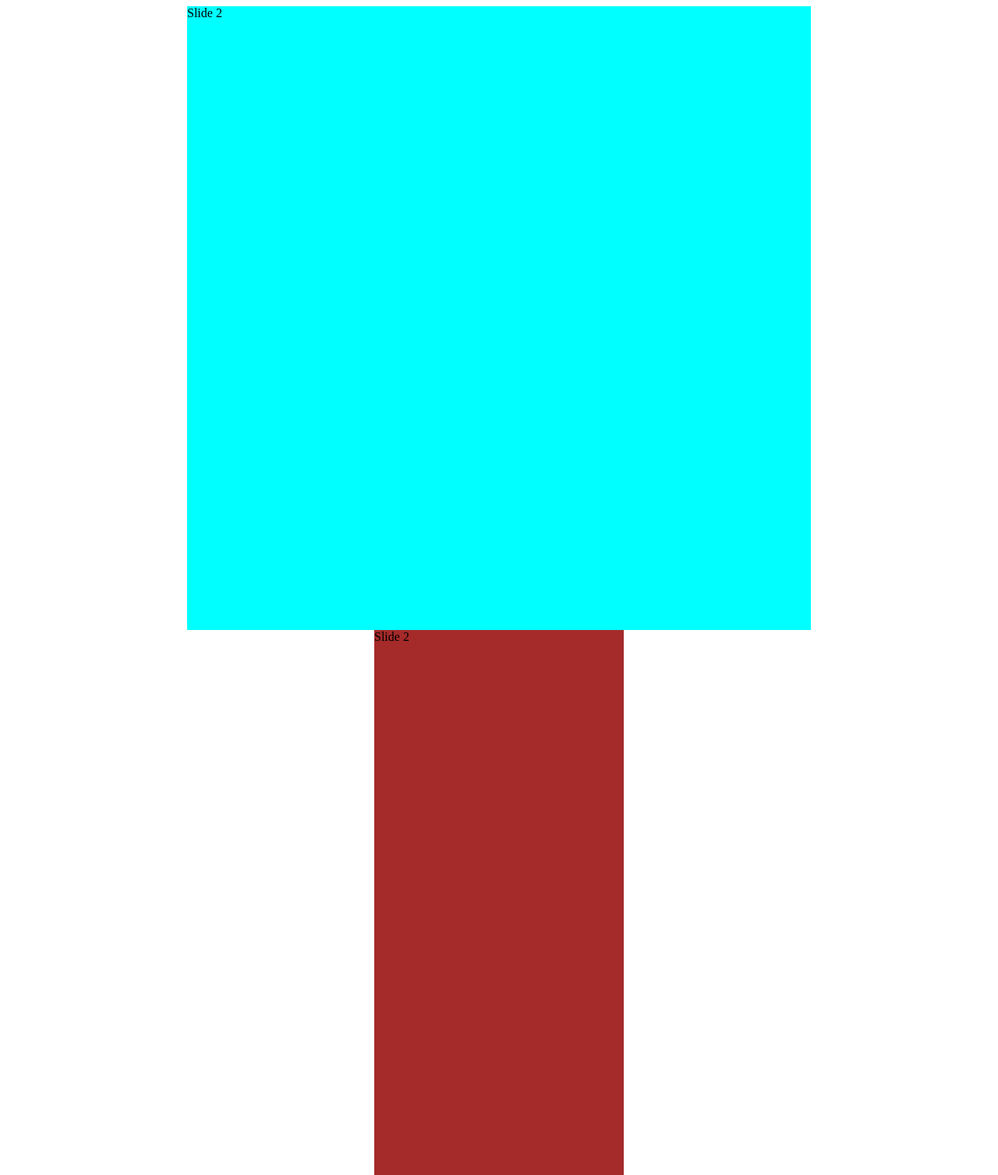
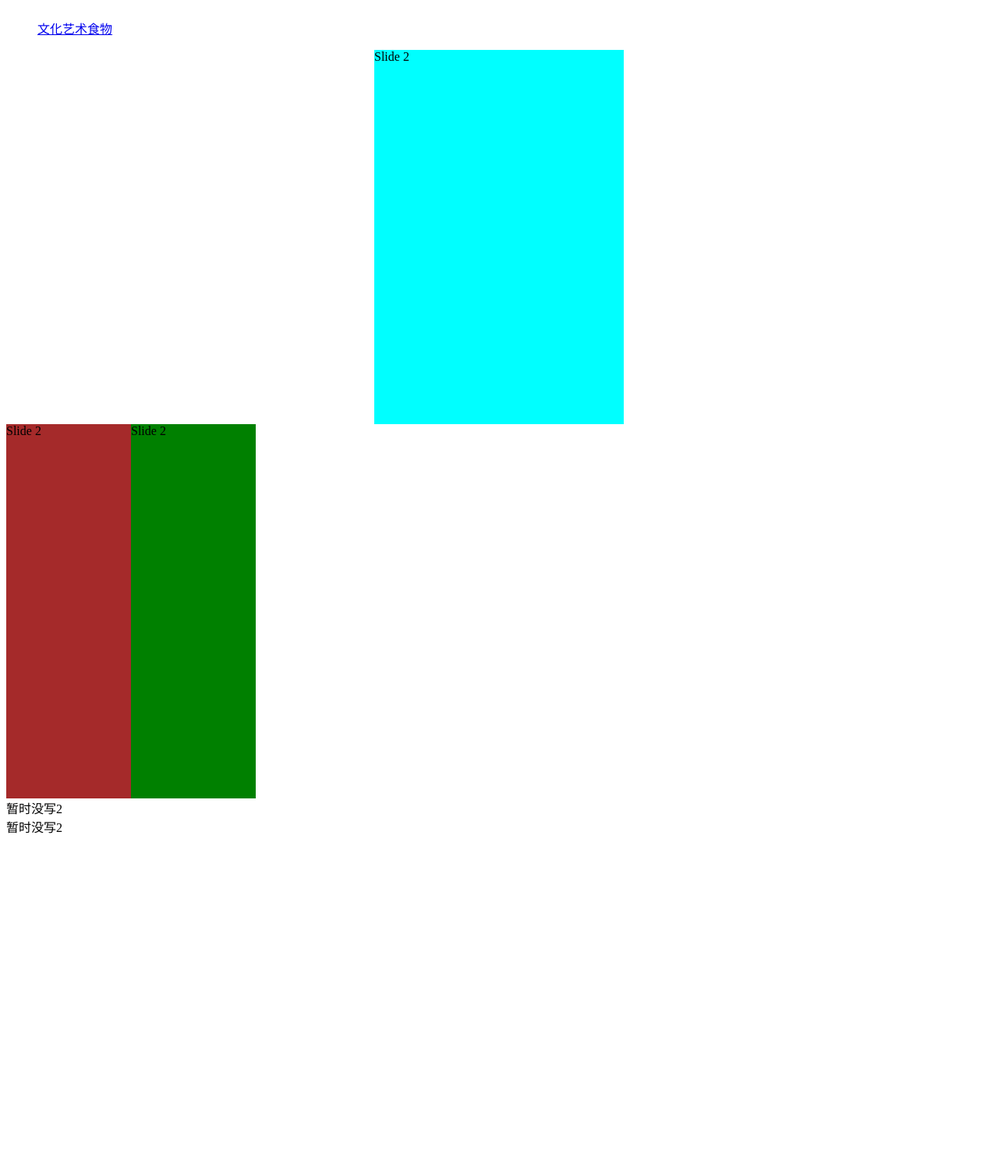
Before and after one commit to FaceRollKeyboard/FaceRollKeyboard.github.io, a plain HTML site: page index.html in a window 1280 px wide. Shown: the top 1507 px of the page at 78% size. After the commit the page ends 1080 px from the top, so only its background shows below. Drawn offline with Linux system fonts and the light colour scheme.

Commit message:
开始布局

```diff
--- a/css/index.css
+++ b/css/index.css
@@ -9,7 +9,9 @@
 缺点：技术不统一，可能不兼容，
     且说明较少。
 2.swiper嵌套
-缺点：难度大，也可能出现target的情况 */
+*缺点：难度大，也可能出现target的情况
+*2018.10.06：已经试验过了,不能用，会互相冲突
+*/
 
 /* .swiper-div{
     display: none;
@@ -21,21 +23,45 @@
 
 .swiper-cul {
     margin: 0 auto;
-    width: 80%;
-    height: 80%;
+    width: 100%;
+    height: 100%
+    /* display: flex; */
+    /* justify-content: center; */
 
 }
+.nav_and_text {
+    display: flex;
+    flex-direction: column;
+    justify-content: center;
+}
+nav {
+    width: 20rem;
 
+}
+nav ul {
+    list-style: none;
+    display: flex;
+}
 #cul {
-    width: 50rem;
-    height: 50rem;
+    width: 20rem;
+    height: 30rem;
     background-color: aqua;
 }
-
-#cul-img {
-    width: 20rem;
-    height: 70rem;
+.img1_and_img2 {
+    display: flex;
+}
+#cul-img1 {
+    margin: 0px;
+    width: 10rem;
+    height: 30rem;
     background-color: brown
 }
 
+#cul-img2 {
+    margin: 0px;
+    width: 10rem;
+    height: 30rem;
+    background-color: green
+}
+
 /* 更改图片样式 */
--- a/index.html
+++ b/index.html
@@ -18,16 +18,16 @@
         <![endif]-->
 
         <script src="script/swiper.min.js"></script>
-        <!-- <nav>
+
+        <div class="swiper-cul swiper-div" id="div-cul">
+            <div class="nav_and_text">
+                <nav>
                     <ul>
                         <li><a href="#div-cul">文化</a></li>
                         <li><a href="#div-art">艺术</a></li>
                         <li><a href="#div-food">食物</a></li>
                     </ul>
-        </nav> -->
-
-        <div class="swiper-cul" id="div-cul">
-
+                </nav>
                 <div class="swiper-container" id="cul">
                     <div class="swiper-wrapper">
                         <div class="swiper-slide">Slide 1</div>
@@ -35,7 +35,16 @@
                         <div class="swiper-slide">Slide 3</div>
                     </div>
                 </div>
-            <div class="swiper-container" id="cul-img">
+            </div>
+            <div class="img1_and_img2">
+                <div class="swiper-container" id="cul-img1">
+                    <div class="swiper-wrapper">
+                        <div class="swiper-slide">Slide 1</div>
+                        <div class="swiper-slide">Slide 2</div>
+                        <div class="swiper-slide">Slide 3</div>
+                    </div>
+                </div>
+                <div class="swiper-container" id="cul-img2">
                     <div class="swiper-wrapper">
                         <div class="swiper-slide">Slide 1</div>
                         <div class="swiper-slide">Slide 2</div>
@@ -43,24 +52,17 @@
                     </div>
                 </div>
             </div>
-        <div class="swiper-art swiper-div" id="div-art"></div>
-        <div class="swiper-food swiper-div" id="div-food"></div>
+        </div>
+        <div class="swiper-art " id="div-art">暂时没写2</div>
+        <div class="swiper-food swiper-div" id="div-food">暂时没写2</div>
     <script>
-        var swiper_nav = new Swiper ('#nav', {
-            direction: 'vertical', // 垂直切换选项
-            loop: true, // 循环模式选项
-            // autoplay:true,
-            autoplay: {
-                delay: 3800,
-                stopOnLastSlide: false,
-                disableOnInteraction: true,
-                },
-            // controller:{
-            //     control:swiper_cul_img1,
-            // },
-        });
+
+        //所有
+
         //文化
         var swiper_cul = new Swiper ('#cul', {
+            // observer:true,
+            // observeParents:true,
             direction: 'vertical', // 垂直切换选项
             loop: true, // 循环模式选项
             // autoplay:true,
@@ -70,19 +72,40 @@
                 disableOnInteraction: true,
                 },
             controller:{
+                // control:[swiper_cul_img1,swiper_cul_img2],
                 control:swiper_cul_img1,
+                inverse :true,
             },
+
         });
-        var swiper_cul_img1 = new Swiper("#cul-img",{
+        var swiper_cul_img1 = new Swiper("#cul-img1",{
+            // observer:true,
+            // observeParents:true,
             direction: 'vertical', // 垂直切换选项
             loop: true, // 循环模式选项
             controller:{
-                control:swiper_cul,
+                // control:[swiper_cul,swiper_cul_img2],
+                control:swiper_cul_img2
             },
 
         });
-        swiper_cul.controller.control = swiper_cul_img1;//控制对象初始化
-        swiper_cul_img1.controller.control = swiper_cul;
+        var swiper_cul_img2 = new Swiper("#cul-img2",{
+            // observer:true,
+            // observeParents:true,
+            direction: 'vertical', // 垂直切换选项
+            loop: true, // 循环模式选项
+            controller:{
+                // control:[swiper_cul,swiper_cul_img1],
+                control:swiper_cul_img1
+
+            },
+
+        });
+
+        //控制对象初始化
+        swiper_cul_img1.controller.control = swiper_cul_img2;
+        swiper_cul_img2.controller.control = swiper_cul_img1;
+        swiper_cul.controller.control = swiper_cul_img1;
 
 
 
```
Lines whose indentation alone changed are shown as unchanged.
